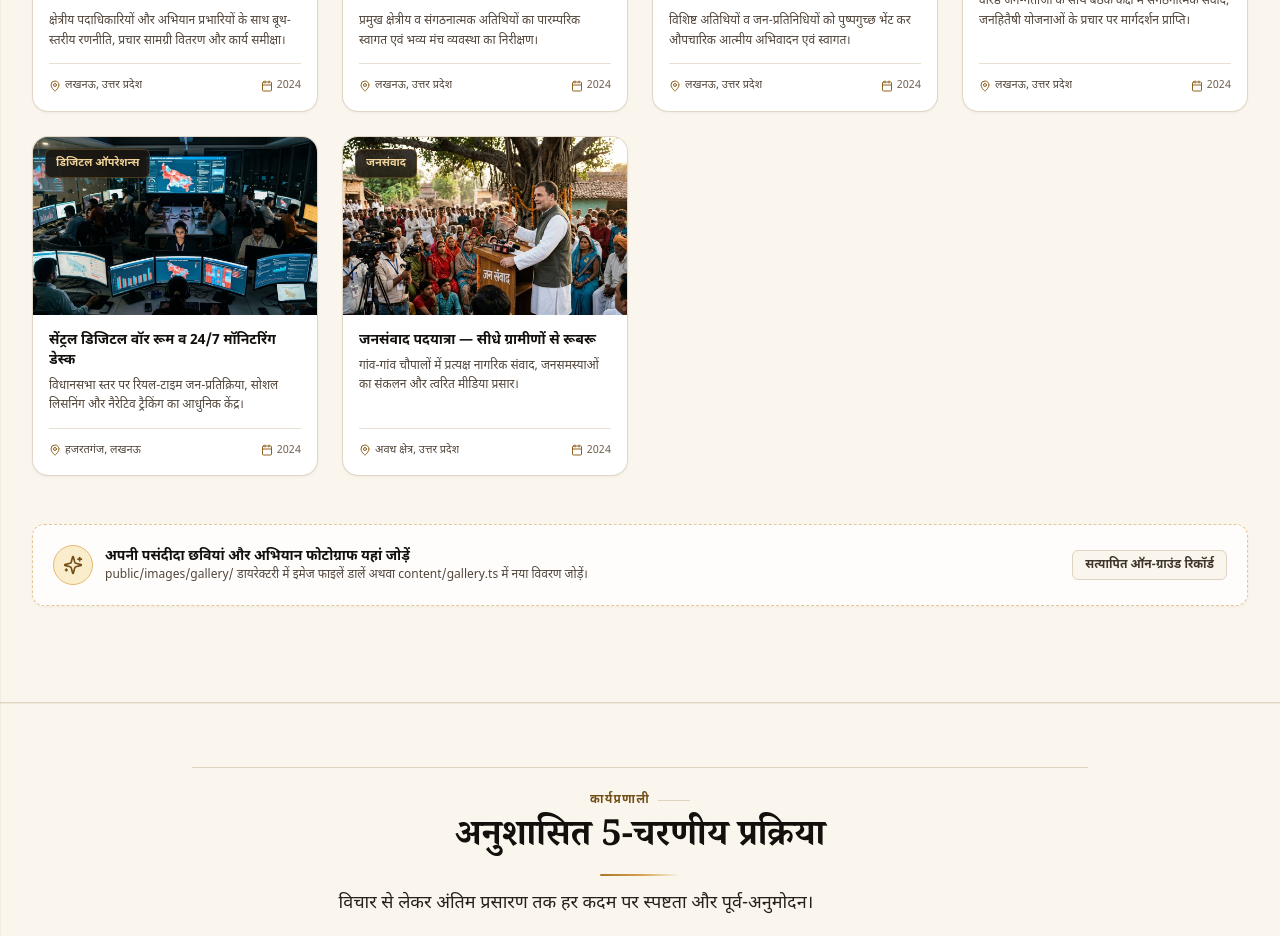
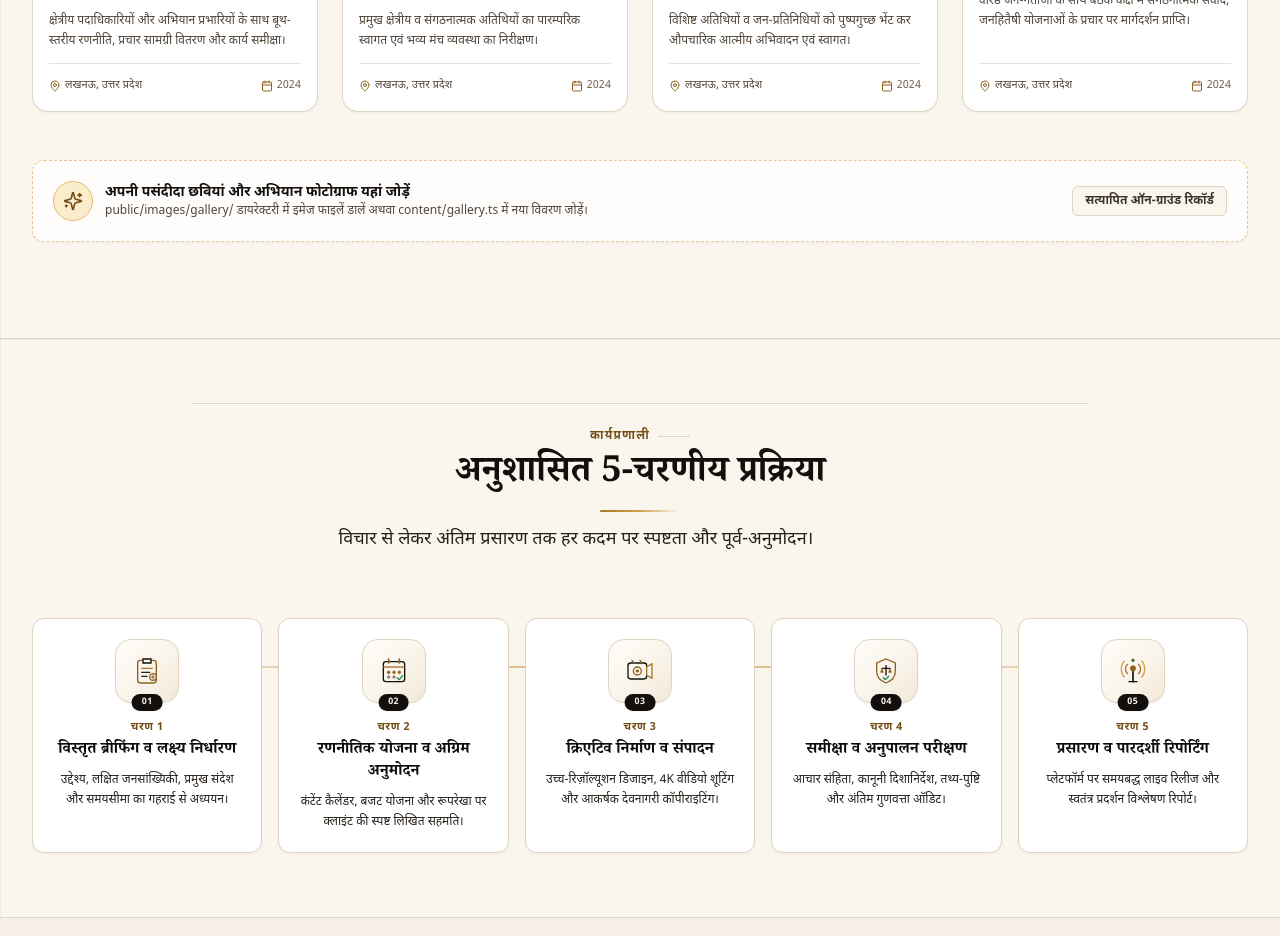
Before and after one commit to Aditya7808/Chunavprasar, a Next.js app: page /hi in a window 1280 px wide. Shown: the part 6160-7096 px from the top of the page. Built offline with nearby package versions, Linux system fonts and the light colour scheme.

Commit message:
Remove old placeholder cards from gallery, keeping strictly authentic photographs

```diff
--- a/content/gallery.ts
+++ b/content/gallery.ts
@@ -347,56 +347,4 @@ export const galleryItems: GalleryItem[] = [
       en: 'Consultation session with elder representatives on constructive public communication schemes.',
     },
   },
-  {
-    id: 'g-tech-01',
-    src: '/images/projects/warroom.jpg',
-    alt: {
-      hi: 'केंद्रीय डिजिटल वॉर रूम लखनऊ',
-      en: 'Central Digital War Room Lucknow',
-    },
-    title: {
-      hi: 'सेंट्रल डिजिटल वॉर रूम व 24/7 मॉनिटरिंग डेस्क',
-      en: 'Central Digital War Room & 24/7 Monitoring Desk',
-    },
-    category: 'digital',
-    categoryLabel: {
-      hi: 'डिजिटल ऑपरेशन्स',
-      en: 'Digital Ops',
-    },
-    location: {
-      hi: 'हजरतगंज, लखनऊ',
-      en: 'Hazratganj, Lucknow',
-    },
-    date: '2024',
-    description: {
-      hi: 'विधानसभा स्तर पर रियल-टाइम जन-प्रतिक्रिया, सोशल लिसनिंग और नैरेटिव ट्रैकिंग का आधुनिक केंद्र।',
-      en: 'State-of-the-art constituency command center for narrative intelligence, social sentiment, and ad operations.',
-    },
-  },
-  {
-    id: 'g-tech-02',
-    src: '/images/projects/jansamvad.jpg',
-    alt: {
-      hi: 'जनसंवाद पदयात्रा एवं ग्रामीण संवाद',
-      en: 'Jan Samvad Public Foot March & Community Dialogue',
-    },
-    title: {
-      hi: 'जनसंवाद पदयात्रा — सीधे ग्रामीणों से रूबरू',
-      en: 'Jan Samvad Yatra — Grassroots Citizen Dialogue',
-    },
-    category: 'outreach',
-    categoryLabel: {
-      hi: 'जनसंवाद',
-      en: 'Outreach',
-    },
-    location: {
-      hi: 'अवध क्षेत्र, उत्तर प्रदेश',
-      en: 'Awadh Region, UP',
-    },
-    date: '2024',
-    description: {
-      hi: 'गांव-गांव चौपालों में प्रत्यक्ष नागरिक संवाद, जनसमस्याओं का संकलन और त्वरित मीडिया प्रसार।',
-      en: 'Direct village choupals, community grievance listening, and real-time field photography dispatch.',
-    },
-  },
 ];
```
